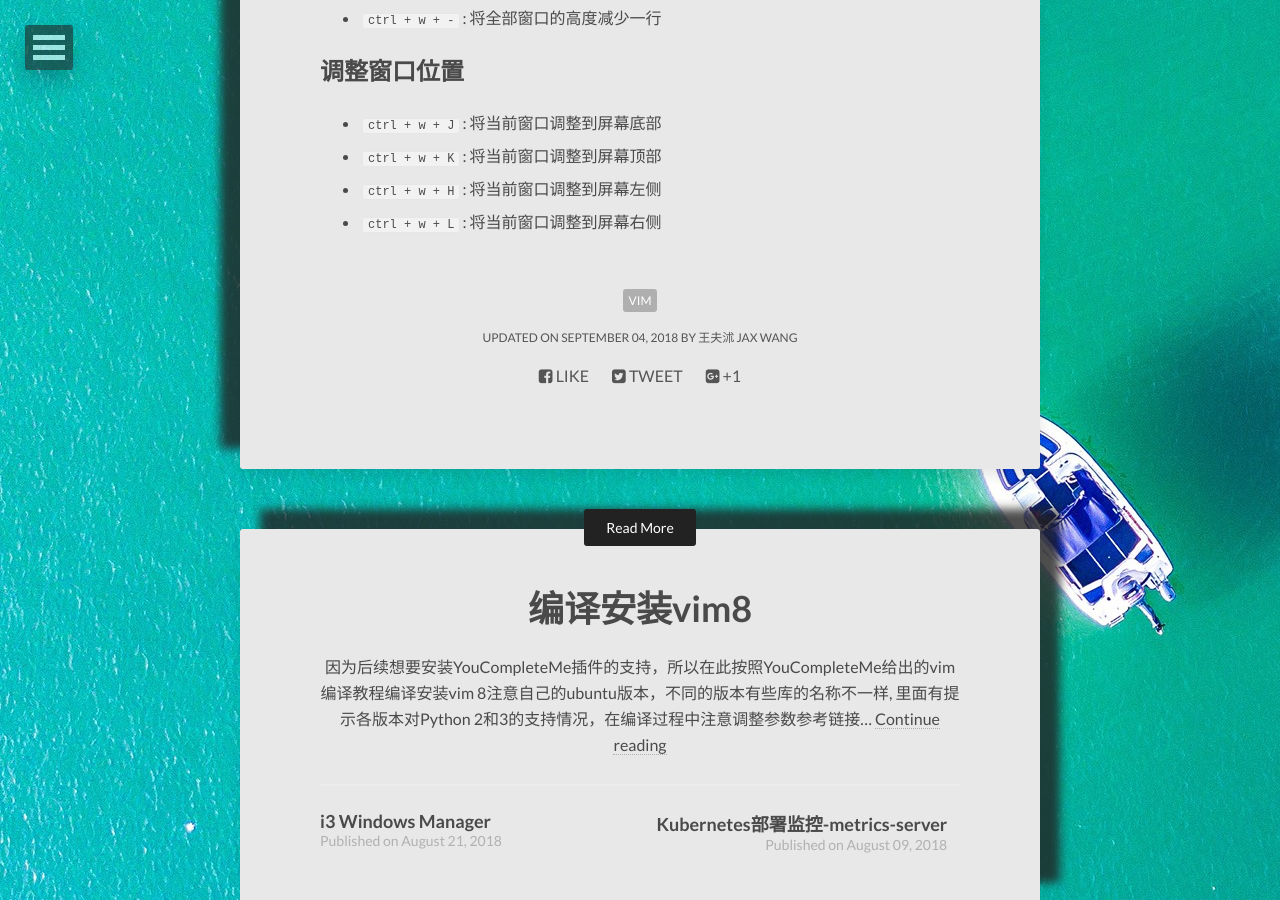
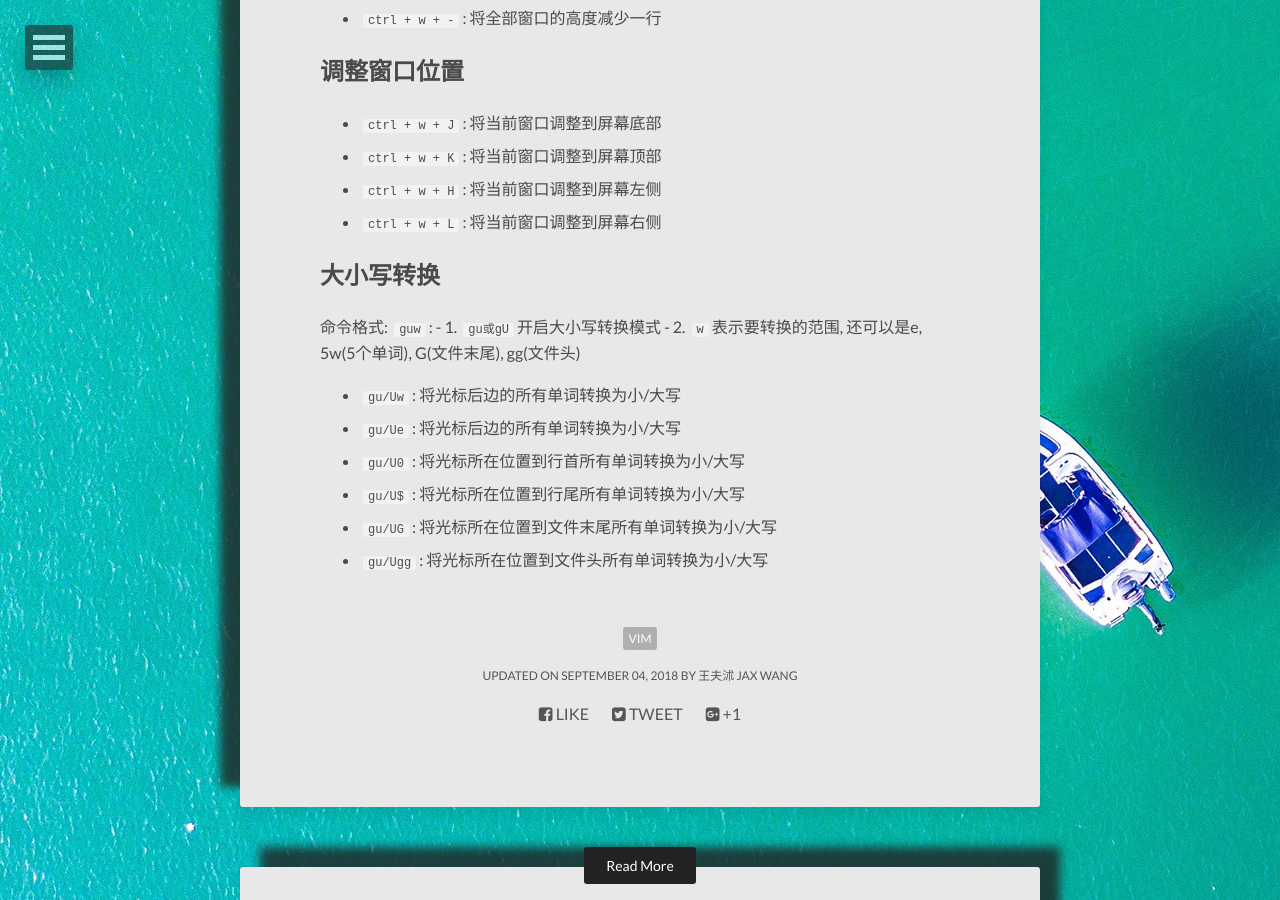
Before and after one commit to wfsly/blog, a Jekyll site: the page built from _posts/2018-09-04-vim快捷键.md, in a window 1280 px wide and 900 px high, scrolled down 615 px. Built offline with Jekyll 4.4.1, drawn with Linux system fonts in a browser that asks for light colours; nearby versions of some CDN libraries.

Commit message:
update vim shortcuts

```diff
--- a/_posts/2018-09-04-vim快捷键.md
+++ b/_posts/2018-09-04-vim快捷键.md
@@ -21,3 +21,16 @@ tags: [vim]
 - `ctrl + w + K`: 将当前窗口调整到屏幕顶部
 - `ctrl + w + H`: 将当前窗口调整到屏幕左侧
 - `ctrl + w + L`: 将当前窗口调整到屏幕右侧
+
+## 大小写转换
+命令格式:
+	`guw`:
+	- 1. `gu或gU`开启大小写转换模式
+	- 2. `w`表示要转换的范围, 还可以是e, 5w(5个单词), G(文件末尾), gg(文件头)
+
+- `gu/Uw`: 将光标后边的所有单词转换为小/大写
+- `gu/Ue`: 将光标后边的所有单词转换为小/大写
+- `gu/U0`: 将光标所在位置到行首所有单词转换为小/大写
+- `gu/U$`: 将光标所在位置到行尾所有单词转换为小/大写
+- `gu/UG`: 将光标所在位置到文件末尾所有单词转换为小/大写
+- `gu/Ugg`: 将光标所在位置到文件头所有单词转换为小/大写
```
